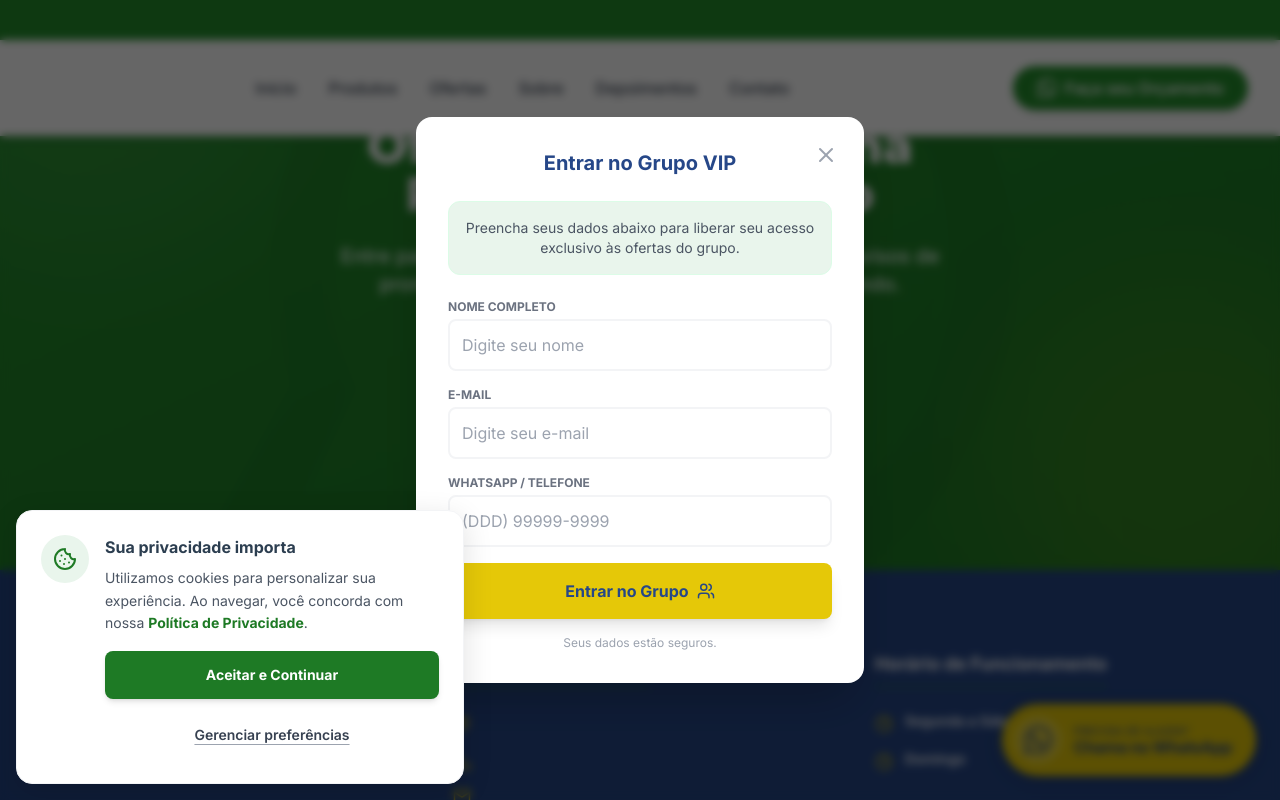
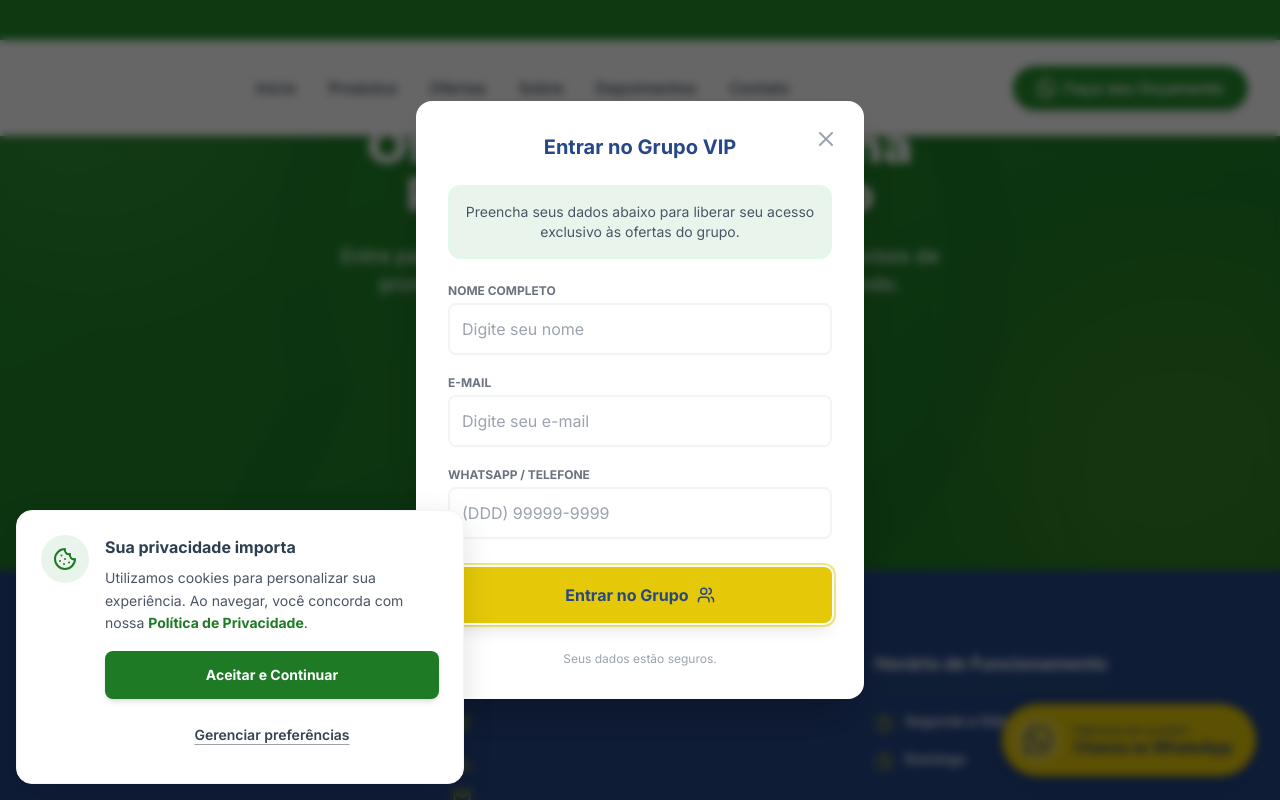
Before and after one commit to agropecuaria-brasil/agropecuaria-brasil-site, a React (Vite) app: page /#/ in a window 1280 px wide. Both pictures are taken after a click on the button "QUERO ENTRAR NO GRUPO". Shown: the part 2570-3370 px from the top of the page. Built offline with nearby package versions, Linux system fonts and the light colour scheme.

Commit message:
Correção de cache e otimizações

```diff
--- a/components/WhatsAppModal.tsx
+++ b/components/WhatsAppModal.tsx
@@ -122,7 +122,11 @@ const WhatsAppModal: React.FC<WhatsAppModalProps> = ({ isOpen, onClose, customMe
           </div>
         )}
 
-        <form onSubmit={handleSubmit} className="space-y-4">
+        {/* AJUSTE SOLICITADO: Classes diferentes para o Form do VIP vs Normal */}
+        <form
+          onSubmit={handleSubmit}
+          className={isGroupVip ? "flex flex-col gap-5 vip-group-form-container" : "space-y-4 standard-form-container"}
+        >
           <div>
             <label className="block text-xs font-bold text-gray-500 mb-1 uppercase">Nome Completo</label>
             <input
@@ -153,7 +157,7 @@ const WhatsAppModal: React.FC<WhatsAppModalProps> = ({ isOpen, onClose, customMe
             type="submit" disabled={isLoading}
             className={`w-full py-4 rounded-lg font-bold flex items-center justify-center gap-2 shadow-lg transform active:scale-95 transition-all mt-2 min-h-[48px] ${
               isGroupVip
-                ? "gtm-btn-vip-submit bg-[#E5C808] text-[#264788] hover:bg-[#d4b907]"
+                ? "gtm-btn-vip-submit bg-[#E5C808] text-[#264788] hover:bg-[#d4b907] ring-2 ring-offset-2 ring-[#E5C808]/50"
                 : "gtm-btn-whatsapp-submit bg-[#24902C] text-white hover:bg-[#1e7a25]"
             }`}
           >
```
